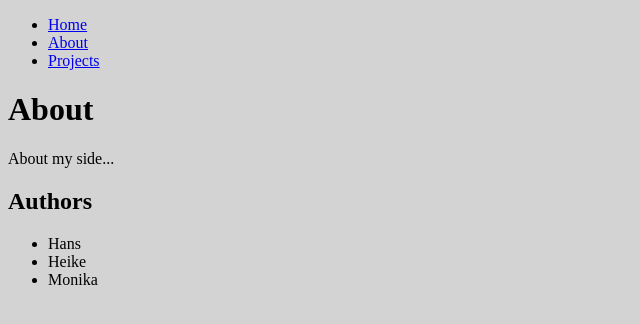
After one commit to jdieber42/lesson16heroku, a Flask app: page /about in a window 1280 px wide. The commit adds this page. Shown: the top 324 px of the page, without its empty margins (0-640 px from the left). Run offline with Flask 2, Linux system fonts and the light colour scheme.

Commit message:
Added Jinja templates and variables.

```diff
--- a/main.py
+++ b/main.py
@@ -1,10 +1,24 @@
 from flask import Flask, render_template
+from datetime import datetime
 
 webapp = Flask(__name__)
 
 @webapp.route("/")
 def index():
-    return render_template("index.html")
+    namen = "Hans"
+    return render_template("index.html", namen=namen, datum_today=datetime.now())
+
+@webapp.route("/about")
+def about():
+    authors = ["Hans", "Heike", "Monika"]
+
+    return render_template("about.html", authors=authors)
+
+@webapp.route("/projects")
+def projects():
+    projects = ["Flask Projects", "Boogle", "Fakebook"]
+
+    return render_template("projects.html", projects=projects)
 
 if __name__ == '__main__':
     webapp.run()
--- /dev/null
+++ b/templates/about.html
@@ -0,0 +1,20 @@
+{% extends "base.html" %}
+
+{% block subtitle %}About{% endblock subtitle %}
+
+{% block content %}
+    <h1>About</h1>
+
+    <p>About my side...</p>
+
+    <h2>Authors</h2>
+    {% if authors %}
+        <ul>
+            {% for author in authors %}<li>{{ author }}</li>{% endfor %}
+        </ul>
+    {% else %}
+        <p>
+            Sorry we do not have any authors yet!!!!
+        </p>
+    {% endif %}
+{% endblock content %}
--- /dev/null
+++ b/templates/base.html
@@ -0,0 +1,18 @@
+<!DOCTYPE html>
+<html lang="en">
+<head>
+    <meta charset="UTF-8">
+    <title>Heroku Flask App - {% block subtitle %}{% endblock subtitle %}</title>
+
+    <link rel="stylesheet" href="/static/css/style.css">
+</head>
+<body>
+    <ul>
+        <li><a href="/">Home</a></li>
+        <li><a href="/about">About</a></li>
+        <li><a href="/projects">Projects</a></li>
+    </ul>
+    {% block content %}
+    {% endblock content %}
+</body>
+</html>
```
Also changed, not shown: templates/index.html (+9 -11 lines), templates/projects.html (added, +13 -0 lines).
